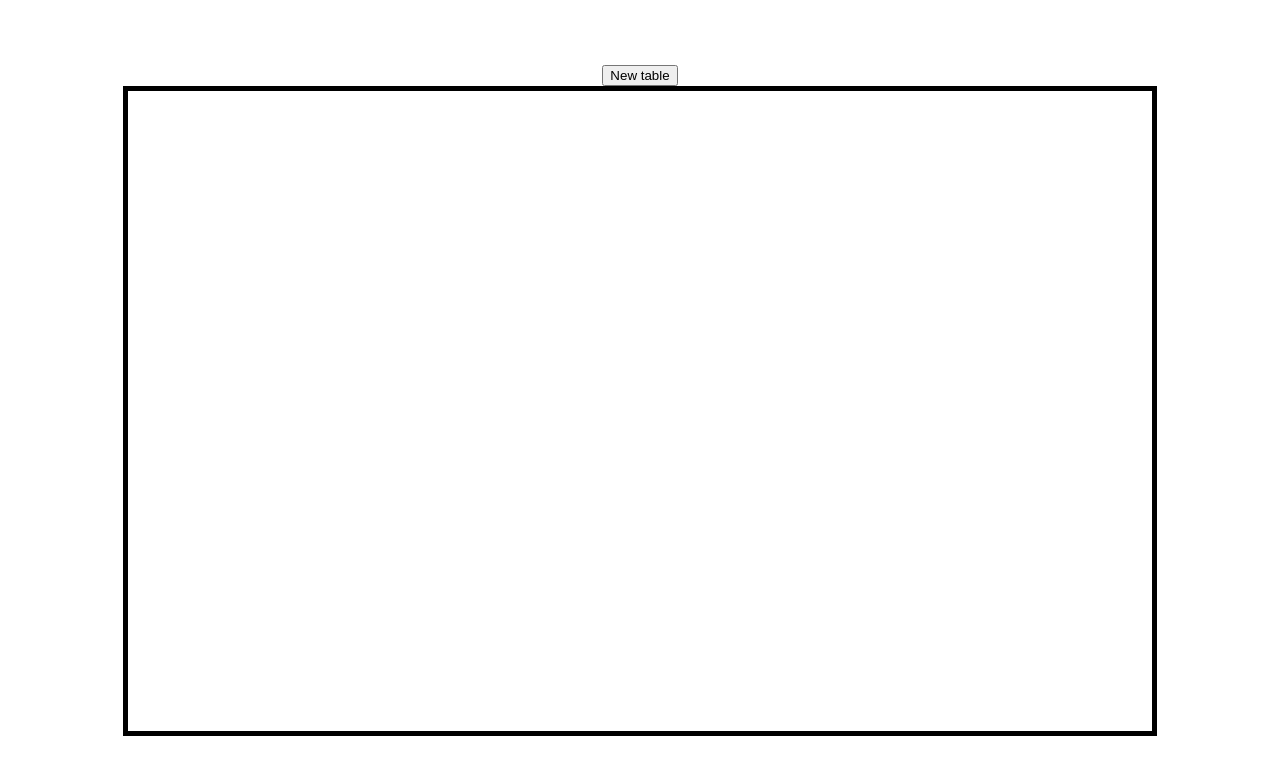
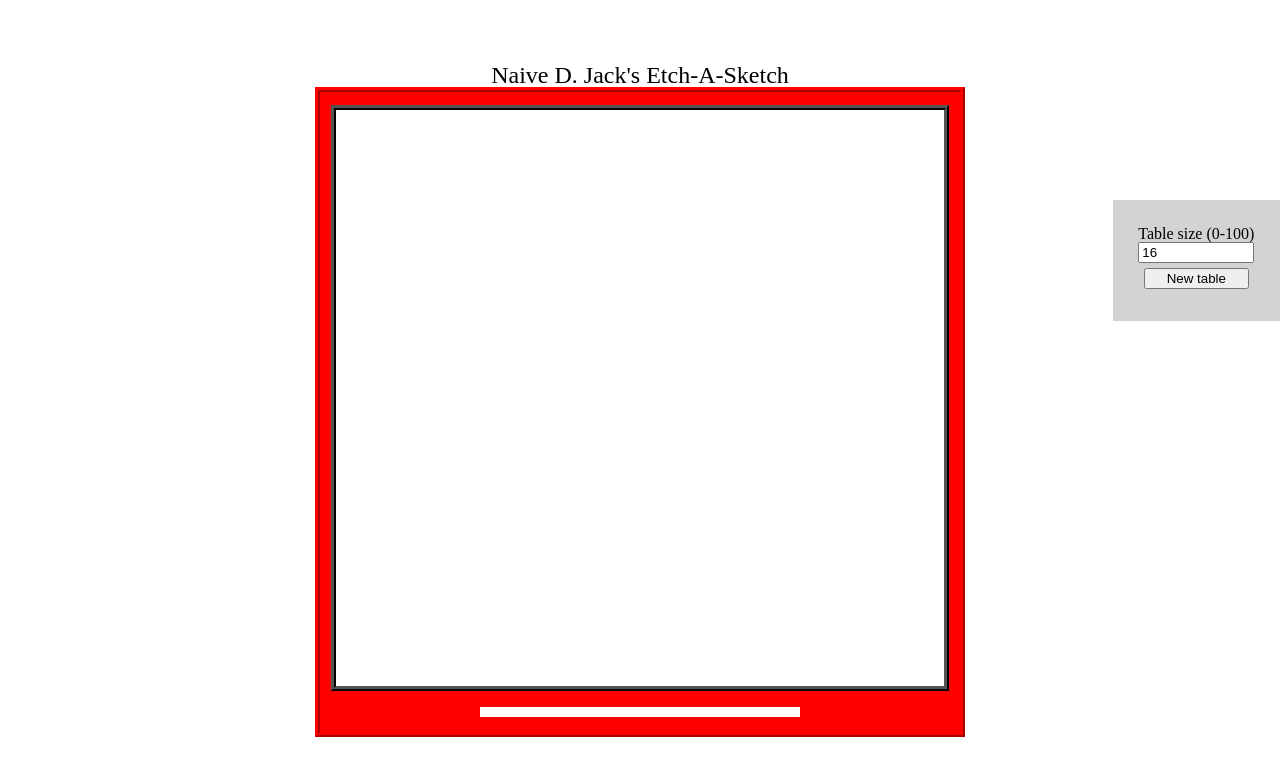
Before and after one commit to NaiveDJack/etchasketch, a plain HTML site: page index.html in a window 1280 px wide. Drawn offline with Linux system fonts and the light colour scheme.

Commit message:
eraser placeholder + preferences menu

```diff
--- a/index.html
+++ b/index.html
@@ -9,8 +9,20 @@
     <link rel="stylesheet" type = "text/css" href="./styles/style.css" media="screen">
 </head>
 <body>
-    <button id="new-table-btn">New table</button>
-    <main id="etch-table"></main>
+    <h1>Naive D. Jack's Etch-A-Sketch</h1>
+    <div id="container">
+        <main id="etch-table"></main>
+        <div id="eraser-panel">
+            <input id="eraser" title ="Eraser function coming soon!"
+                type="range" min="1" max="100" value="16" class="slider">
+        </div>
+    </div>
+    <div id="preferences">
+        <label for="size-picker">Table size (0-100)</label>
+        <input id="size-picker" type="number" min="1" max="100" value="16">
+        <button id="new-table-btn">New table</button>
+    </div>
+
     <script src="./scripts/script.js"></script>
 </body>
 </html>
--- a/scripts/script.js
+++ b/scripts/script.js
@@ -1,12 +1,13 @@
 const table = document.querySelector('#etch-table'),
 newTableBTN = document.querySelector('#new-table-btn'),
-pixel = Array.from(document.querySelectorAll('.pixel'));
-
+pixel = Array.from(document.querySelectorAll('.pixel')),
+sizer = document.querySelector('#size-picker'),
+eraser = document.querySelector('#eraser');
 
 function createTable(size) {
-    document.getElementById("etch-table").style.gridTemplateColumns =
-        `repeat(${size}, 1fr)`;
-    document.getElementById("etch-table").style.gridTemplateRows =
+    document.querySelector("#etch-table").style.gridTemplateColumns =
+            `repeat(${size}, 1fr)`;
+    document.querySelector("#etch-table").style.gridTemplateRows =
             `repeat(${size}, 1fr)`;
 
         for (i = size**2; i > 0; i--) {
@@ -14,20 +15,29 @@ function createTable(size) {
         square.classList.add('pixel')
         table.appendChild(square);
     }
+    document.querySelector("#eraser").max = `${size}`;
+    document.querySelector("#eraser").value = `${size/2}`;
 }
 
 function clearTable() {
     while (table.firstChild) {
         table.removeChild(table.firstChild);
     }
-
-    //prompt user for a number
-    //createTable(number, number)
 }
 
 function newTable() {
     clearTable();
-    createTable(prompt('Input etch-a-sketch size', 16));
+
+    let newSize = document.querySelector("#size-picker").value
+    createTable(newSize);
+}
+
+function sketch(div) {
+    let oldOpa = Number(div.style.opacity);
+    if (oldOpa < 1) {
+        oldOpa += 0.1;
+    }
+    div.style.opacity = `${oldOpa}`;
 }
 
 table.onmouseover = function(event) {
@@ -38,12 +48,5 @@ table.onmouseover = function(event) {
     sketch(target)
 }
 
-function sketch(div) {
-    let oldOpa = Number(div.style.opacity);
-    if (oldOpa < 1) {
-        oldOpa += 0.1;
-    }
-    div.style.opacity = `${oldOpa}`;
-}
-
 newTableBTN.addEventListener('click', newTable);
+createTable(16);
--- a/styles/style.css
+++ b/styles/style.css
@@ -13,12 +13,33 @@ body {
     align-items: center;
 }
 
-#etch-table {
-    width: 80%;
+/*TITLE*/
+
+h1 {
+    font-size: x-large;
+}
+
+/*BOARD*/
+
+#container {
+    width: 50%;
     height: 80%;
 
+    display: flex;
+    flex-direction: column;
+    justify-content: space-evenly;
+    align-items: center;
+
+    border: thick ridge red;
+    background-color: red;
+}
+
+#etch-table {
+    width: 95%;
+    height: 90%;
+
     background-color: white;
-    border: thick solid black;
+    border: thick ridge black;
 
     display: grid;
     grid-template-columns: repeat(16, 1fr);
@@ -34,3 +55,65 @@ body {
     background-color: black;
     opacity: 0;
 }
+
+#eraser-panel {
+    width: 100%;
+
+    display: flex;
+    flex-direction: row;
+    justify-content: center;
+    align-items: center;
+}
+
+#eraser {
+    -webkit-appearance: none;  /* Override default CSS styles */
+    appearance: none;
+    width: 50%; /* Full-width */
+    height: 10px; /* Specified height */
+    background: white; /* Grey background */
+    outline: none; /* Remove outline */
+    -webkit-transition: .2s; /* 0.2 seconds transition on hover */
+    transition: opacity .2s;
+}
+
+#eraser:hover {
+    opacity: 1;
+}
+
+#eraser::-webkit-slider-thumb {
+    -webkit-appearance: none; /* Override default look */
+    appearance: none;
+    width: 25px; /* Set a specific slider handle width */
+    height: 100%; /* Slider handle height */
+    background: gray; /* Green background */
+    cursor: pointer;
+
+    border-radius: 35%;
+}
+
+#eraser::-moz-range-thumb {
+    width: 25px; /* Set a specific slider handle width */
+    height: 250%; /* Slider handle height */
+    background: gray; /* Green background */
+    cursor: pointer; /* Cursor on hover */
+    border-radius: 35%;
+}
+
+/*PREFERENCES MENU*/
+
+#preferences {
+    position: fixed;
+    right: 0px;
+    top: 25%;
+    padding: 2% 2%;
+
+    display: flex;
+    flex-direction: column;
+    justify-content: center;
+
+    background-color: lightgray;
+}
+
+#new-table-btn {
+    margin: 5%;
+}
```
